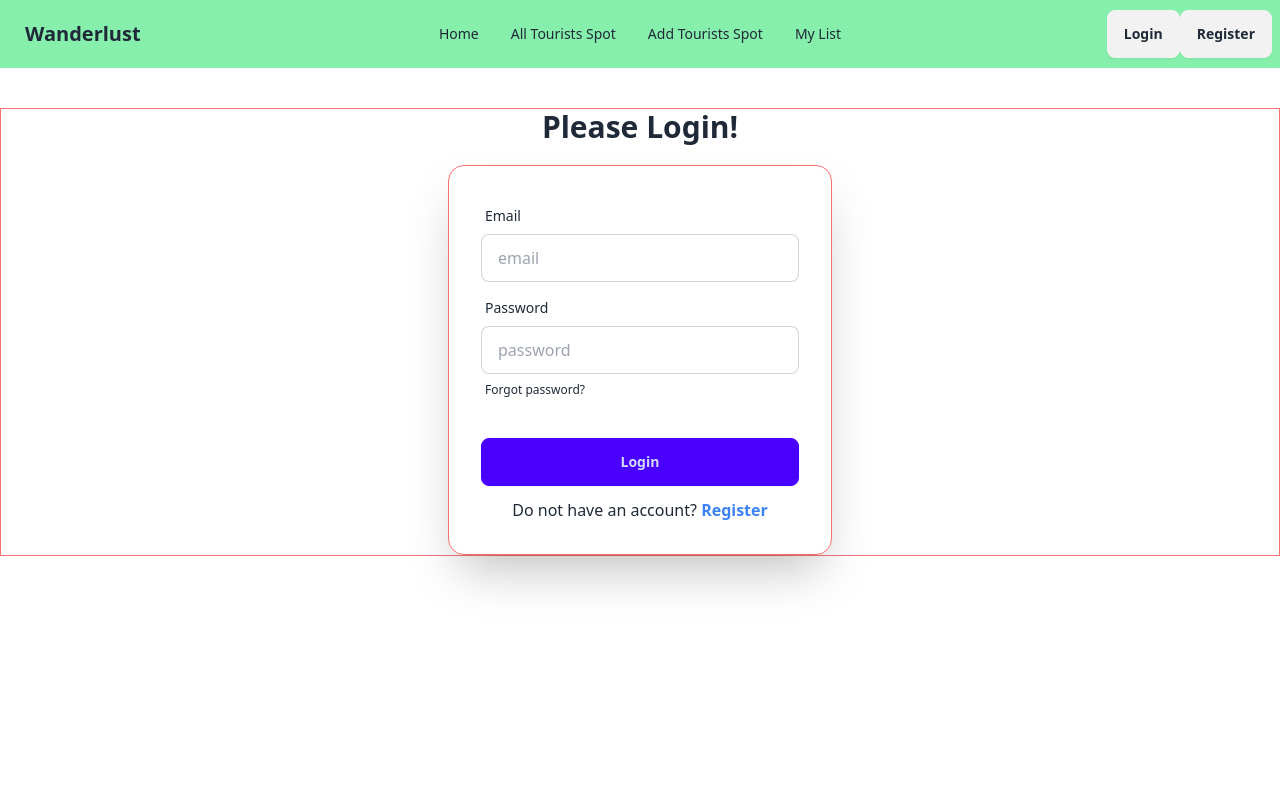
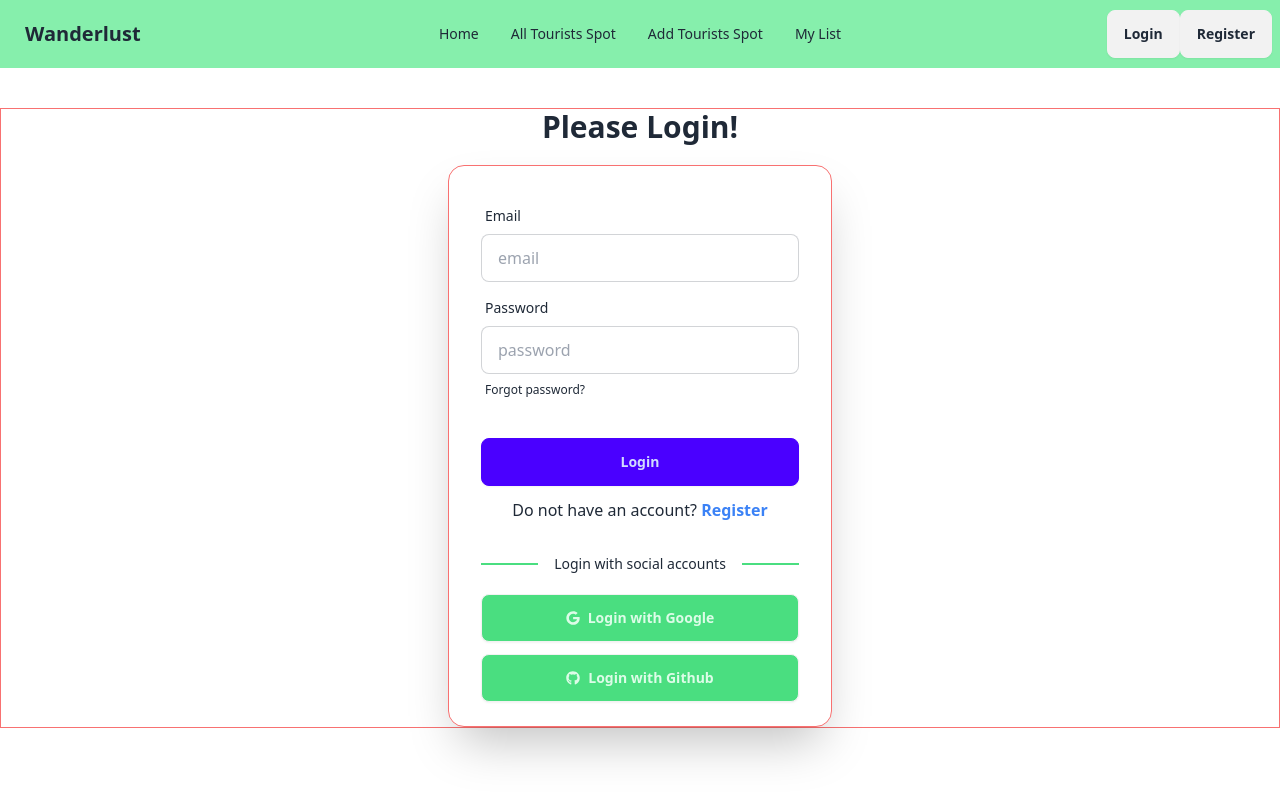
Before and after one commit to mohsinahmedarfat/Wanderlust-client-side, a React (Vite) app: page /login in a window 1280 px wide. Built offline with nearby package versions, Linux system fonts and the light colour scheme.

Commit message:
implemented firebase and create user with email and pass and login with context

```diff
--- a/package.json
+++ b/package.json
@@ -10,11 +10,13 @@
     "preview": "vite preview"
   },
   "dependencies": {
+    "firebase": "^10.11.1",
     "localforage": "^1.10.0",
     "match-sorter": "^6.3.4",
     "react": "^18.2.0",
     "react-dom": "^18.2.0",
     "react-hook-form": "^7.51.3",
+    "react-icons": "^5.1.0",
     "react-router-dom": "^6.23.0",
     "sort-by": "^1.2.0"
   },
--- /dev/null
+++ b/src/firebase.config.js
@@ -0,0 +1,21 @@
+// Import the functions you need from the SDKs you need
+import { initializeApp } from "firebase/app";
+import { getAuth } from "firebase/auth";
+// TODO: Add SDKs for Firebase products that you want to use
+// https://firebase.google.com/docs/web/setup#available-libraries
+
+// Your web app's Firebase configuration
+const firebaseConfig = {
+  apiKey: "AIzaSyBuUfheZQCa3XEfuLJLy__tMq5KrhxyPKM",
+  authDomain: "wanderlust-3daf6.firebaseapp.com",
+  projectId: "wanderlust-3daf6",
+  storageBucket: "wanderlust-3daf6.appspot.com",
+  messagingSenderId: "383262728715",
+  appId: "1:383262728715:web:b1c21c94043b6d813f1d0e",
+};
+
+// Initialize Firebase
+const app = initializeApp(firebaseConfig);
+const auth = getAuth(app);
+
+export default auth;
--- a/src/main.jsx
+++ b/src/main.jsx
@@ -3,9 +3,12 @@ import ReactDOM from "react-dom/client";
 import "./index.css";
 import { RouterProvider } from "react-router-dom";
 import router from "./routes/Router.jsx";
+import AuthProvider from "./providers/AuthProvider.jsx";
 
 ReactDOM.createRoot(document.getElementById("root")).render(
   <React.StrictMode>
-    <RouterProvider router={router} />
+    <AuthProvider>
+      <RouterProvider router={router} />
+    </AuthProvider>
   </React.StrictMode>
 );
--- a/src/pages/Login.jsx
+++ b/src/pages/Login.jsx
@@ -1,7 +1,11 @@
+import { useContext } from "react";
 import { useForm } from "react-hook-form";
+import { FaGithub, FaGoogle } from "react-icons/fa";
 import { Link } from "react-router-dom";
+import { AuthContext } from "../providers/AuthProvider";
 
 const Login = () => {
+  const { login } = useContext(AuthContext);
   const {
     register,
     handleSubmit,
@@ -11,6 +15,15 @@ const Login = () => {
   const onSubmit = (data) => {
     console.log(data);
     const { email, password } = data;
+
+    // login user
+    login(email, password)
+      .then((result) => {
+        console.log(result.user);
+      })
+      .catch((error) => {
+        console.log(error.message);
+      });
   };
 
   return (
@@ -66,6 +79,25 @@ const Login = () => {
             </p>
           </div>
         </form>
+
+        <div className="flex items-center mb-5 mx-8 space-x-1">
+          <div className="flex-1 border border-green-400 h-px sm:w-16 dark:bg-gray-300"></div>
+          <p className="px-3  text-sm dark:text-gray-600">
+            Login with social accounts
+          </p>
+          <div className="flex-1 border border-green-400 h-px sm:w-16 dark:bg-gray-300"></div>
+        </div>
+
+        <div className=" space-y-3 mb-6 px-8">
+          <button className="btn bg-green-400 text-green-100 hover:bg-white hover:border hover:border-green-400 hover:text-green-400 w-full">
+            <FaGoogle />
+            Login with Google
+          </button>
+          <button className="btn bg-green-400 text-green-100 hover:bg-white hover:border hover:border-green-400 hover:text-green-400 w-full">
+            <FaGithub />
+            Login with Github
+          </button>
+        </div>
       </div>
     </div>
   );
--- a/src/pages/Register.jsx
+++ b/src/pages/Register.jsx
@@ -1,8 +1,10 @@
-import { useState } from "react";
+import { useContext, useState } from "react";
 import { useForm } from "react-hook-form";
 import { Link } from "react-router-dom";
+import { AuthContext } from "../providers/AuthProvider";
 
 const Register = () => {
+  const { createUser } = useContext(AuthContext);
   const [error, setError] = useState("");
 
   const {
@@ -13,7 +15,7 @@ const Register = () => {
 
   const onSubmit = (data) => {
     console.log(data);
-    const { email, password, name, image } = data;
+    const { email, password } = data;
 
     if (password.length < 6) {
       setError("Password should be at least 6 characters");
@@ -26,6 +28,13 @@ const Register = () => {
       return;
     }
     setError("");
+
+    // create user with email and password
+    createUser(email, password)
+      .then((result) => {
+        console.log(result.user);
+      })
+      .catch((error) => console.log(error.message));
   };
   return (
     <div className="my-10 border border-red-400">
--- /dev/null
+++ b/src/providers/AuthProvider.jsx
@@ -0,0 +1,29 @@
+import {
+  createUserWithEmailAndPassword,
+  signInWithEmailAndPassword,
+} from "firebase/auth";
+import { createContext } from "react";
+import auth from "../firebase.config";
+
+export const AuthContext = createContext(null);
+
+const AuthProvider = ({ children }) => {
+  const createUser = (email, password) => {
+    return createUserWithEmailAndPassword(auth, email, password);
+  };
+
+  const login = (email, password) => {
+    return signInWithEmailAndPassword(auth, email, password);
+  };
+
+  const authInfo = {
+    createUser,
+    login,
+  };
+
+  return (
+    <AuthContext.Provider value={authInfo}>{children}</AuthContext.Provider>
+  );
+};
+
+export default AuthProvider;
```
Also changed, not shown: .eslintrc.cjs, 1 other file (tests, documents, lock files or other folders).
